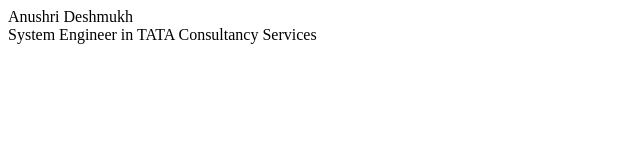
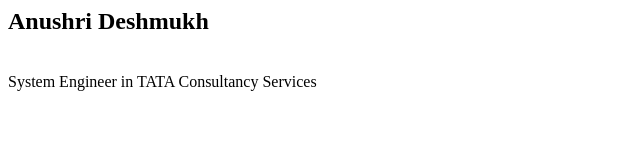
Before and after one commit to Anushrideshmukh/Anushrideshmukh.github.io, a plain HTML site: page index.html in a window 1280 px wide. Shown: the whole page, without its empty margins (0-640 px from the left). Drawn offline with Linux system fonts and the light colour scheme.

Commit message:
Update index.html

```diff
--- a/index.html
+++ b/index.html
@@ -4,7 +4,7 @@
 </head>
 <body>
 <table>
-<tr color=D733FF>Anushri Deshmukh</tr>
+<h2 color=D733FF>Anushri Deshmukh</h2>
 <br><tr>System Engineer in TATA Consultancy Services</tr>
 </table>
 </body>
```
